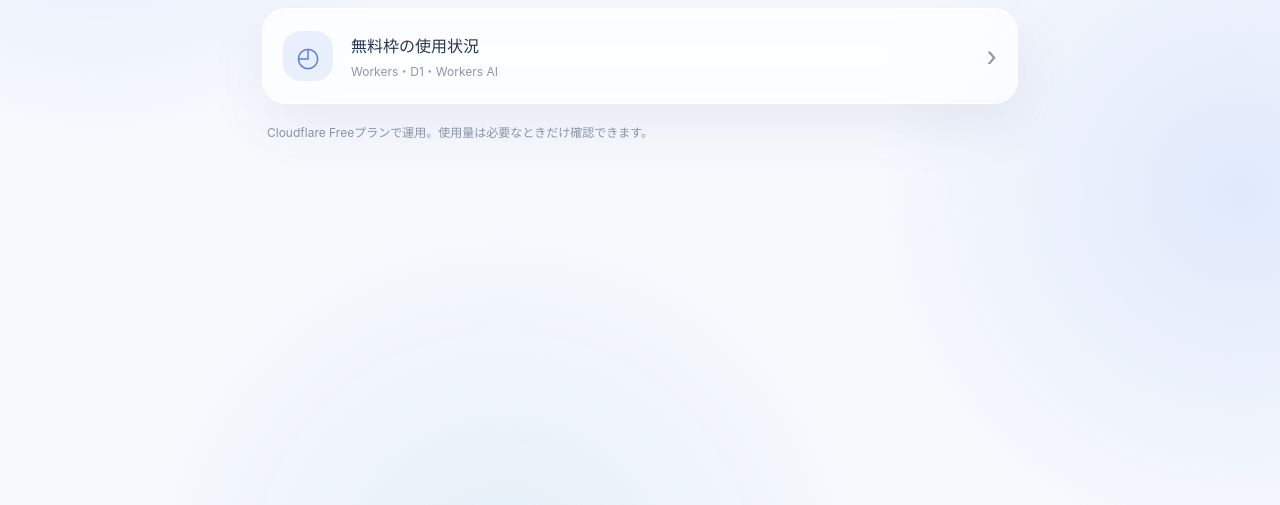
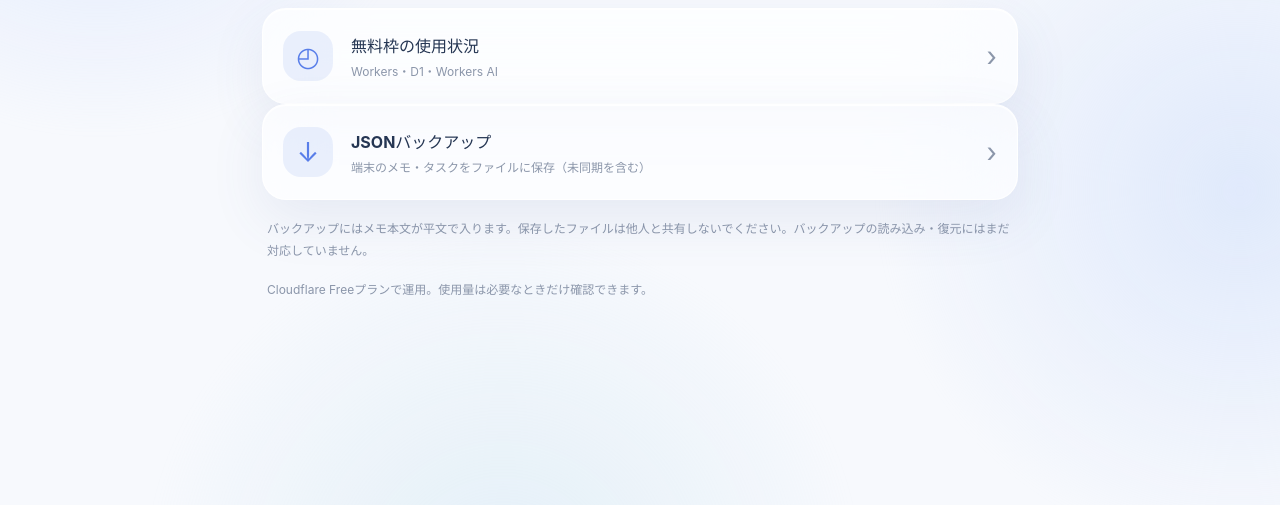
Before and after one commit to makoto0518/noto-task, a website with bundled scripts: page public/index.html in a window 1280 px wide. Both pictures are taken after a click on the button 998 px from the left and 55 px from the top of the page. Shown: the part 295-800 px from the top of the page. Built offline with nearby package versions, Linux system fonts and the light colour scheme; files whose address does not match are found by name.

Commit message:
feat(ui): add downloadable JSON backup control in settings

```diff
--- a/public/index.html
+++ b/public/index.html
@@ -84,6 +84,10 @@
       <button id="settings-usage" class="settings-entry glass" type="button" aria-label="無料枠の使用状況を開く">
         <span class="settings-entry-icon">◴</span><span class="settings-entry-text"><strong>無料枠の使用状況</strong><small>Workers・D1・Workers AI</small></span><span class="settings-entry-arrow">›</span>
       </button>
+      <button id="settings-backup" class="settings-entry glass" type="button" aria-label="メモとタスクのJSONバックアップを保存する">
+        <span class="settings-entry-icon">↓</span><span class="settings-entry-text"><strong>JSONバックアップ</strong><small>端末のメモ・タスクをファイルに保存（未同期を含む）</small></span><span class="settings-entry-arrow">›</span>
+      </button>
+      <div class="settings-note">バックアップにはメモ本文が平文で入ります。保存したファイルは他人と共有しないでください。バックアップの読み込み・復元にはまだ対応していません。</div>
       <div class="settings-note">Cloudflare Freeプランで運用。使用量は必要なときだけ確認できます。</div>
     </main>
 
```
